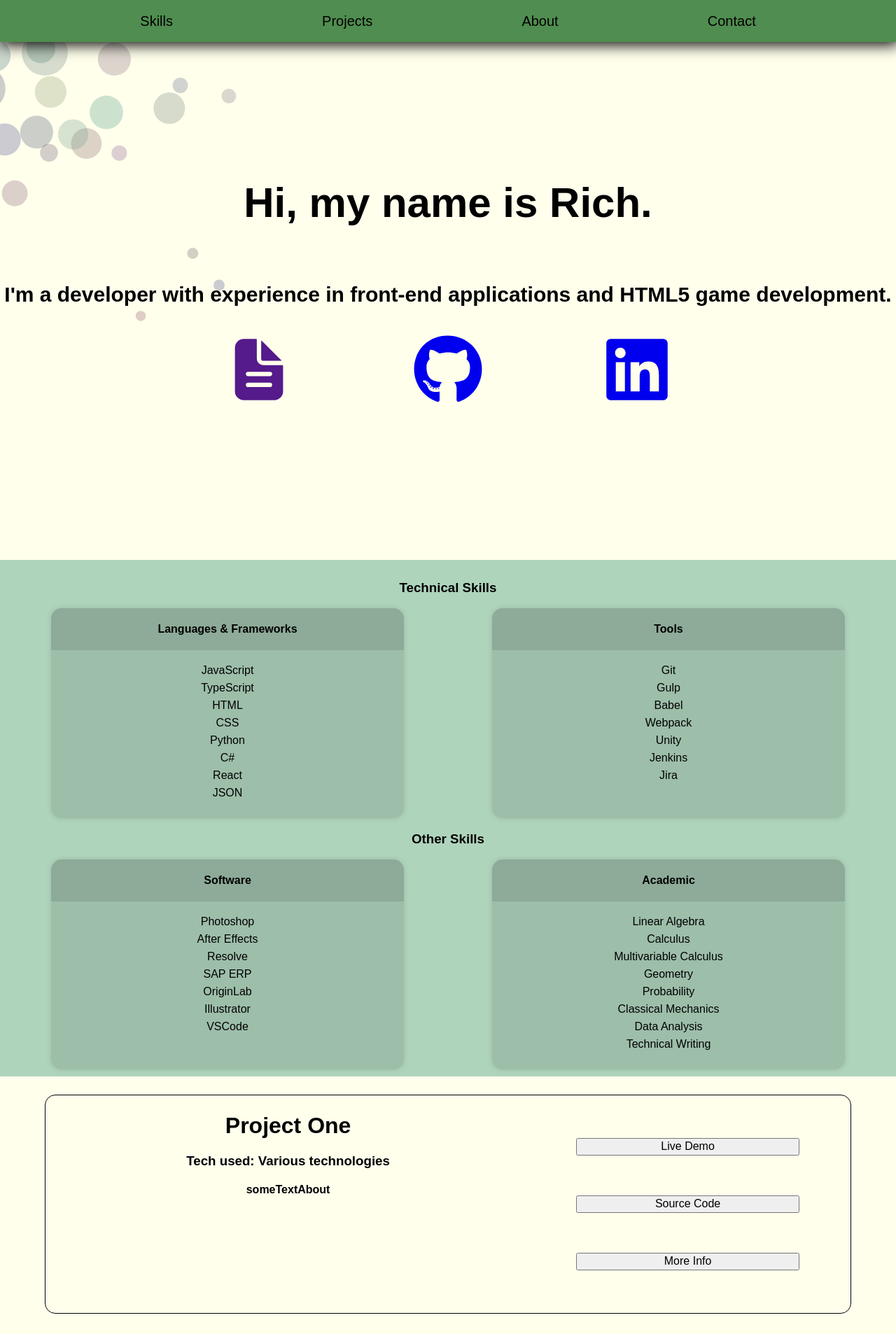
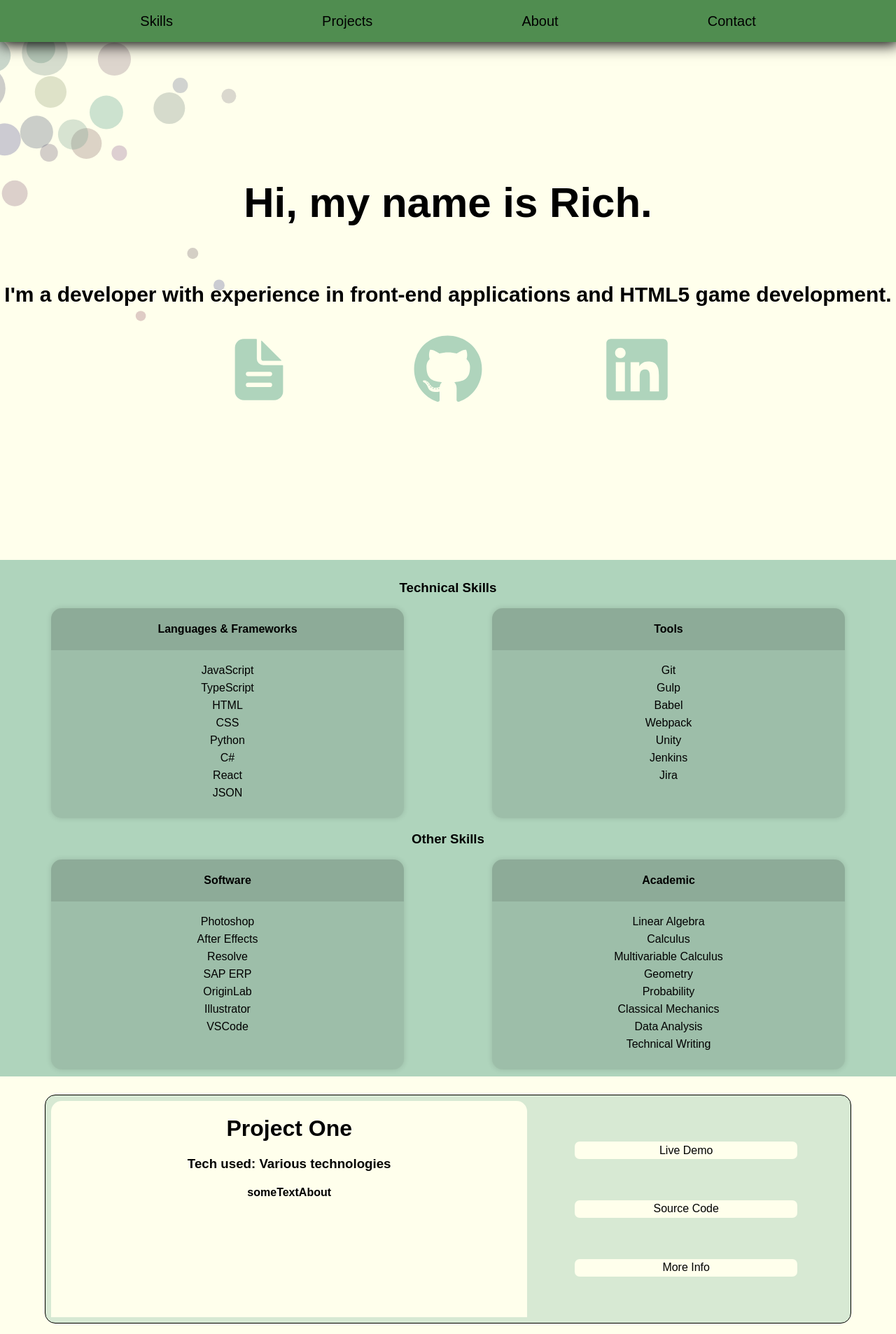
Before and after one commit to RichPBee/PortfolioApp, a React (Vite) app: page / in a window 1280 px wide. Shown: the top 1906 px of the page at 70% size. Built offline with nearby package versions, Linux system fonts and the light colour scheme; the HTML template or start-up script is replaced by a standard one.

Commit message:
Initial Themes
Some thematic styling applied. Still needs updating to look complete.

```diff
--- a/src/App.css
+++ b/src/App.css
@@ -10,3 +10,7 @@
     bottom: 15px;
     left: 15px;
 }
+
+.ScrollToTop > a > *:hover {
+    scale: 1.1;
+}
--- a/src/components/Footer.tsx
+++ b/src/components/Footer.tsx
@@ -8,13 +8,13 @@ function Footer(): React.JSX.Element
         <footer className="PageFooter">
             <div className="FooterLinks">
                     <a href="" target="_blank">
-                        <IoDocumentText size={40}/>
+                        <IoDocumentText size={40} color="rgba(255, 255, 236, 0.9)"/>
                     </a>
                     <a href="https://github.com/RichPBee" target="_blank">
-                        <FaGithub size={40} />
+                        <FaGithub size={40}  color="rgba(255, 255, 236, 0.9)"/>
                     </a>
                     <a href="https://www.linkedin.com/in/rich-balfourth-16a54324b/" target="_blank">
-                        <FaLinkedin size={40} />
+                        <FaLinkedin size={40} color="rgba(255, 255, 236, 0.9)"/>
                     </a>
                 </div>
         </footer>
--- a/src/components/Hero.tsx
+++ b/src/components/Hero.tsx
@@ -18,13 +18,13 @@ function Hero(): React.JSX.Element
                 </h4>
                 <div className="LinkButtons">
                     <a href="" target="_blank">
-                        <IoDocumentText size={100}/>
+                        <IoDocumentText size={100} color="rgb(175, 212, 188)"/>
                     </a>
                     <a href="https://github.com/RichPBee" target="_blank">
-                        <FaGithub size={100} />
+                        <FaGithub size={100} color="rgb(175, 212, 188)"/>
                     </a>
                     <a href="https://www.linkedin.com/in/rich-balfourth-16a54324b/" target="_blank">
-                        <FaLinkedin size={100} />
+                        <FaLinkedin size={100} color="rgb(175, 212, 188)"/>
                     </a>
                 </div>
             </div>
--- a/src/components/ScrollUp.tsx
+++ b/src/components/ScrollUp.tsx
@@ -9,7 +9,7 @@ function ScrollUp()
     return (
         <div className="ScrollToTop">
             <a href="" onClick={handleScrollUp}>
-                <FaArrowAltCircleUp size={40}/>
+                <FaArrowAltCircleUp size={40} color="black"/>
             </a>
         </div>
     );
--- a/src/components/styles/About.css
+++ b/src/components/styles/About.css
@@ -16,8 +16,17 @@
 }
 
 .AboutText > button {
-    width: 40%;
+    width: 60%;
+    height: 15%;
+    background-color: rgb(255, 255, 236);
+    border: 0;
+    border-radius: 8px;
 }
+
+.AboutText > button:hover {
+    box-shadow: 0 0 2px 2px beige;
+}
+
 .AboutImage {
     width: 300px;
     height: 300px;
--- a/src/components/styles/Contact.css
+++ b/src/components/styles/Contact.css
@@ -13,6 +13,10 @@
     gap: 20px;
     width: 60%;
     height: 100%;
+}
+
+.ContactForm > input {
+    background-color: rgba(175, 212, 188, 0.3);
 }
 
 @Media (max-width: 800px) {
@@ -36,7 +40,11 @@ input[name="message"]{
 }
 
 .ContactForm > button {
-    width: 30%;
+    width: 150px;
+    height: 10%;
+    border: 0;
+    background-color: rgba(175, 212, 188, 0.3);
+    border-radius: 8px;
 }
 
 @Media (max-height: 700px) {
--- a/src/components/styles/Footer.css
+++ b/src/components/styles/Footer.css
@@ -15,3 +15,12 @@
     align-items: center;
     justify-content: center;
 }
+
+.FooterLinks > a:hover {
+    box-shadow: 0 0 0px 4px rgb(80, 141, 80);
+    translate: translate(0px, 20px);
+}
+
+.FooterLinks > a:hover > * {
+    scale: 1.1;
+}
--- a/src/components/styles/Hero.css
+++ b/src/components/styles/Hero.css
@@ -27,6 +27,10 @@
     width: 50%;
 }
 
+.LinkButtons > a:hover {
+    scale: 1.1;
+}
+
 @media (max-width: 800px) {
     .LinkButtons {
         width: 100%;
--- a/src/components/styles/Projects.css
+++ b/src/components/styles/Projects.css
@@ -17,13 +17,13 @@
 }
 
 .ProjectCard {
-    border: 1px solid black;
-    border-radius: 15px;
     display: flex;
     flex-direction: column;
     justify-content: space-around;
     align-items: center;
-    padding: 4px;
+    padding: 8px;
+    background-color: rgba(175, 212, 188, 0.5);
+    border-radius: 15px;
 }
 
 .ProjectCardBackground {
@@ -33,6 +33,9 @@
     flex-direction: column;
     align-items: center;
     text-align: center;
+    background-color: rgb(255, 255, 236);
+    border-top-right-radius: 15px;
+    border-top-left-radius: 15px;
 }
 
 .CardButtons {
@@ -40,12 +43,16 @@
     width: 100%;
     justify-content: space-evenly;
     align-items: center;
-    height: 40%;;
+    height: 40%;
+
 }
 
 .CardButtons > * {
     width: 30%;
     height: 40px;
+    background-color: rgb(255, 255, 236);
+    border: 0;
+    border-radius: 7px;
 }
 
 .FirstCard {
@@ -71,6 +78,9 @@
 
 .FifthCard > .ProjectCardBackground {
     height: 100%;
+    border-top-right-radius: 0;
+    border-bottom-left-radius: 15px;
+    border-top-left-radius: 15px;
 }
 
 .FifthCard > .CardButtons {
@@ -100,7 +110,6 @@
     }
 
     .ProjectCard {
-        border: 1px solid black;
         border-radius: 15px;
         display: flex;
         flex-direction: row;
@@ -115,6 +124,8 @@
         flex-direction: column;
         align-items: center;
         text-align: center;
+        border-top-right-radius: 0;
+        border-bottom-left-radius: 15px;
     }
 
     .CardText {
```
